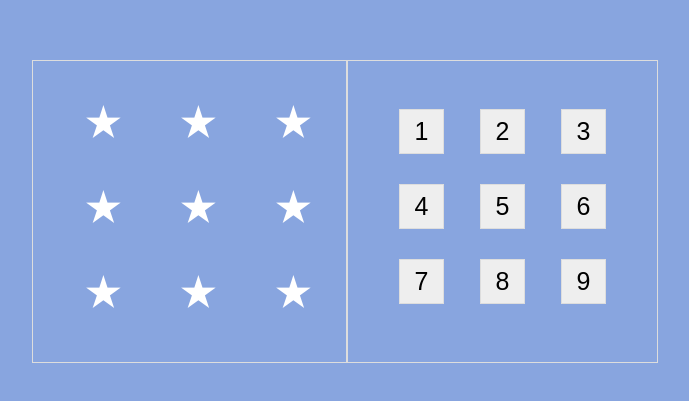
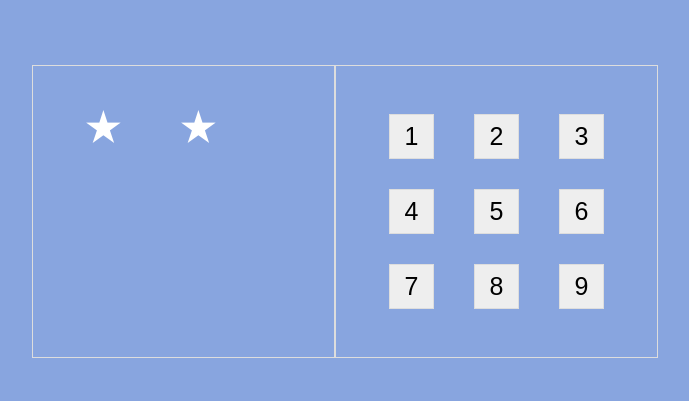
Before and after one commit to mengzhuou/React-StarGame, a React (Create React App) app in the folder star-game/: page / in a window 1280 px wide. Shown: the part 189-590 px from the top of the page, without its empty margins (295-984 px from the left). Built offline with nearby package versions, Linux system fonts and the light colour scheme; the HTML template or start-up script is replaced by a standard one.

Commit message:
added random star

```diff
--- a/star-game/src/App.tsx
+++ b/star-game/src/App.tsx
@@ -14,15 +14,21 @@ class App extends React.Component<any,any> {
     return Array.from({ length: max - min + 1 }, (_, i) => min + i);
   }
 
+  getRandomNum(min: number, max: number): number {
+    return Math.floor(Math.random() * (max-min+1))+min;
+  }
+
   render() {
     const { starNum, clickNum } = this.state;
+
+    const randomStarNum = this.getRandomNum(1, starNum);
     return (
       <div className="App">
         <div className="App-header">
           <div className='gameBody'>
             <div className='left'>
               <div className='grid'>
-                {this.starRange(1, starNum).map((index)=>(
+                {this.starRange(1, randomStarNum).map((index)=>(
                   <span
                     key={index}
                   >
```
